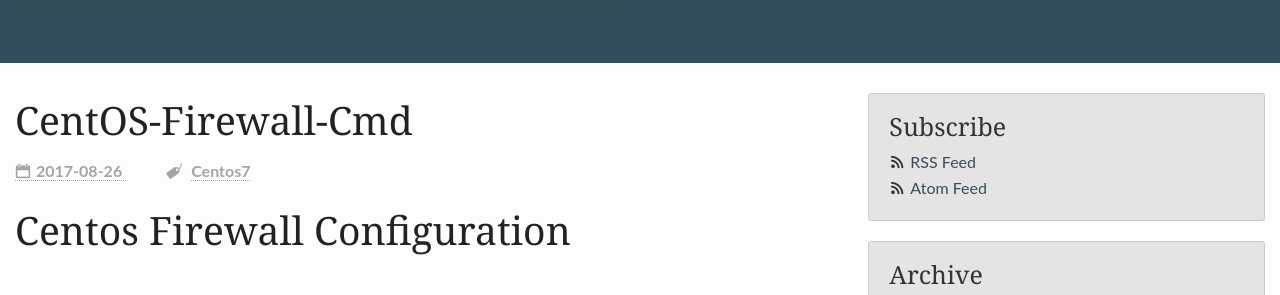
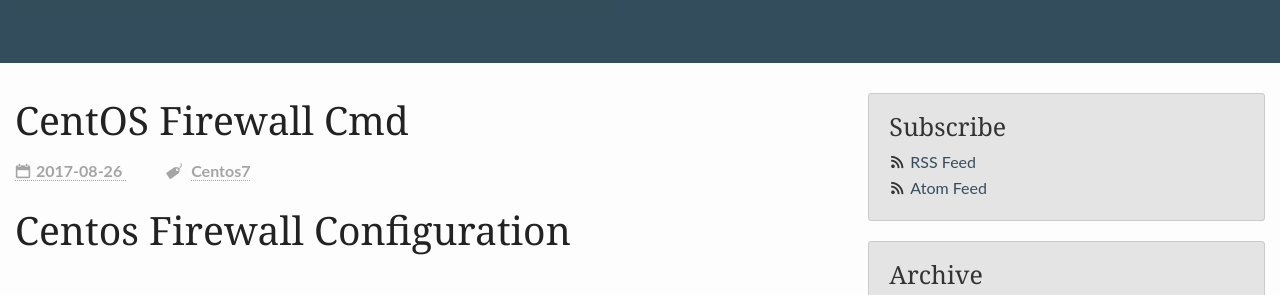
Before and after one commit to makinuk/makinuk.github.io, a Jekyll site: the page built from _posts/2017/2017-08-26-centos-firewall-cmd.md, in a window 1280 px wide. Shown: the part 162-457 px from the top of the page. Built offline with Jekyll 4.4.1, drawn with Linux system fonts in a browser that asks for light colours; nearby versions of some CDN libraries; comment, search, counter and statistics services are not loaded; part of the change alters nothing that is shown.

```diff
--- a/_posts/2017/2017-08-26-CentOS-Firewall-Cmd.md
+++ b/_posts/2017/2017-08-26-centos-firewall-cmd.md
@@ -1,13 +1,15 @@
 ---
 layout: post
-title: CentOS-Firewall-Cmd
+title: CentOS Firewall Cmd
 published: true
 categories: [Centos7]
-date: 2017-08-26 04:00:00
+date: 2017-08-26 09:00
 excerpt: |
      The easiest method is to add the services or ports you need to the zones you are using.
      For instance, if we are running a web server serving conventional HTTP traffic...
+
 ---
+
 
 # Centos Firewall Configuration
 
```
